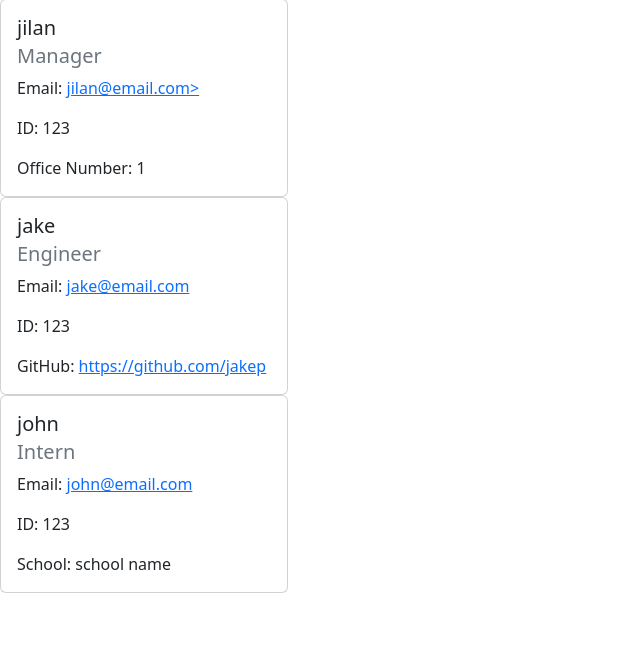
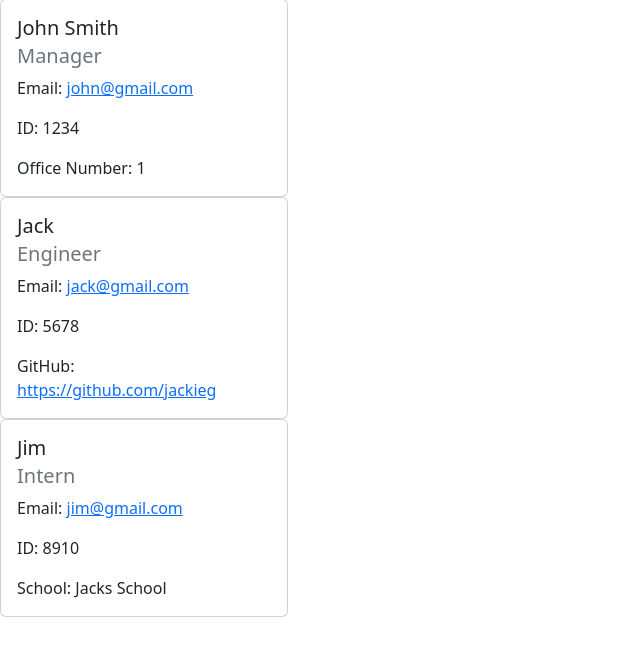
Before and after one commit to jkurlansky/Team-Profile-Generator, a website: page dist/index.html in a window 1280 px wide. Shown: the part 105-760 px from the top of the page, without its empty margins (0-640 px from the left). Drawn offline with nearby package versions, Linux system fonts and the light colour scheme.

```diff
--- a/dist/index.html
+++ b/dist/index.html
@@ -13,10 +13,10 @@
 
             <div class="card" style="width: 18rem;">
             <div class="card-body">
-                <h5 class="card-title">jilan</h5>
+                <h5 class="card-title">John Smith</h5>
                 <h5 class="card-subtitle mb-2 text-muted">Manager</h5>
-                <p class="card-text">Email: <a href="jilan@email.com">jilan@email.com></a></p>
-                <p class="card-text">ID: 123</p>
+                <p class="card-text">Email: <a href="john@gmail.com">john@gmail.com</a></p>
+                <p class="card-text">ID: 1234</p>
                 <p class="card-text">Office Number: 1</p>
             </div>
             </div>
@@ -24,22 +24,22 @@
 
         <div class="card" style="width: 18rem;">
         <div class="card-body">
-            <h5 class="card-title">jake</h5>
+            <h5 class="card-title">Jack</h5>
             <h5 class="card-subtitle mb-2 text-muted">Engineer</h5>
-            <p class="card-text">Email: <a href="jake@email.com">jake@email.com</a></p>
-            <p class="card-text">ID: 123</p>
-            <p class="card-text">GitHub: <a href="https://github.com/jakep">https://github.com/jakep</a></p>
+            <p class="card-text">Email: <a href="jack@gmail.com">jack@gmail.com</a></p>
+            <p class="card-text">ID: 5678</p>
+            <p class="card-text">GitHub: <a href="https://github.com/jackieg">https://github.com/jackieg</a></p>
         </div>
         </div>
 
 
         <div class="card" style="width: 18rem;">
         <div class="card-body">
-            <h5 class="card-title">john</h5>
+            <h5 class="card-title">Jim</h5>
             <h5 class="card-subtitle mb-2 text-muted">Intern</h5>
-            <p class="card-text">Email: <a href="john@email.com">john@email.com</a></p>
-            <p class="card-text">ID: 123</p>
-            <p class="card-text">School: school name</p>
+            <p class="card-text">Email: <a href="jim@gmail.com">jim@gmail.com</a></p>
+            <p class="card-text">ID: 8910</p>
+            <p class="card-text">School: Jacks School</p>
         </div>
         </div>
 
```
Also changed, not shown: README.md (added), assets/teamprofile.png (added), 2 other files.
